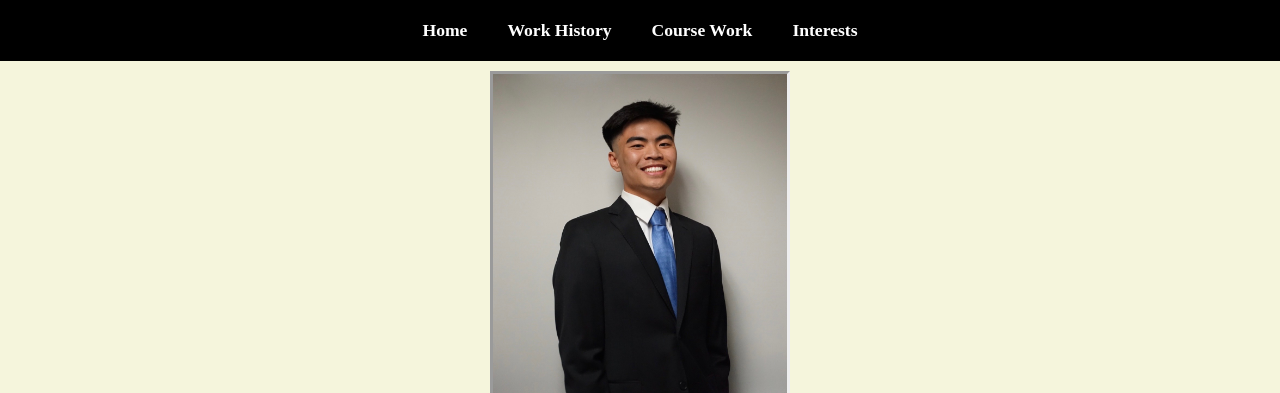
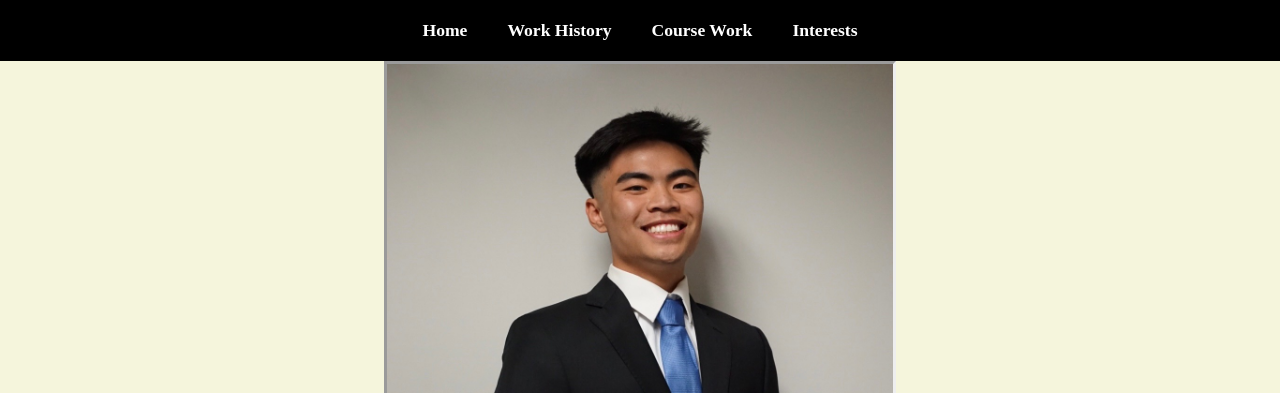
Before and after one commit to chichiniks/.github.io, a plain HTML site: page index.html in a window 1280 px wide. Shown: the top 393 px of the page. Drawn offline with Linux system fonts and the light colour scheme.

Commit message:
Update style.css

```diff
--- a/style.css
+++ b/style.css
@@ -87,14 +87,14 @@ h1{
 }
 
 
-.about{
+/* .about{
     width: 60%;
     max-width: 60%;
     margin-left: auto;
     margin-right: auto;
     height: auto;
     padding: 10px;
-}
+} */
 
 .interface{
     background-color: beige;
```
